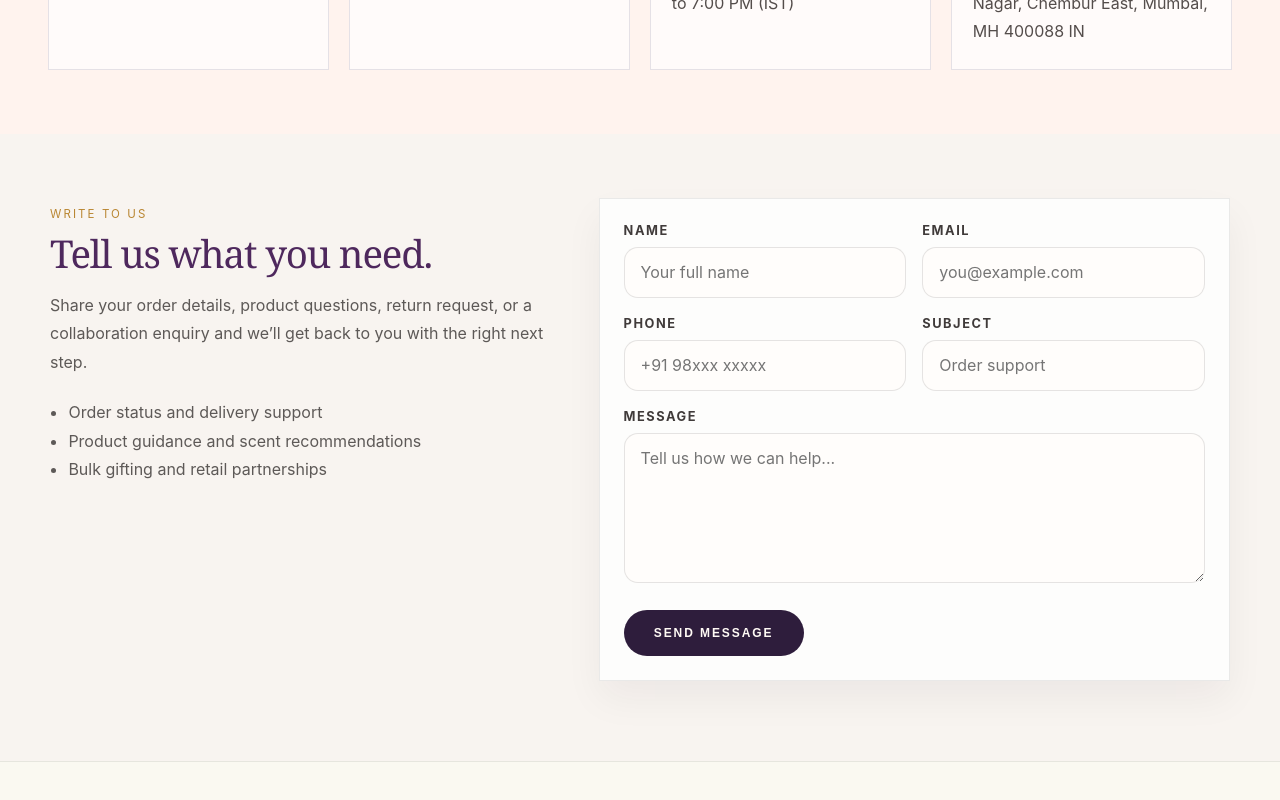
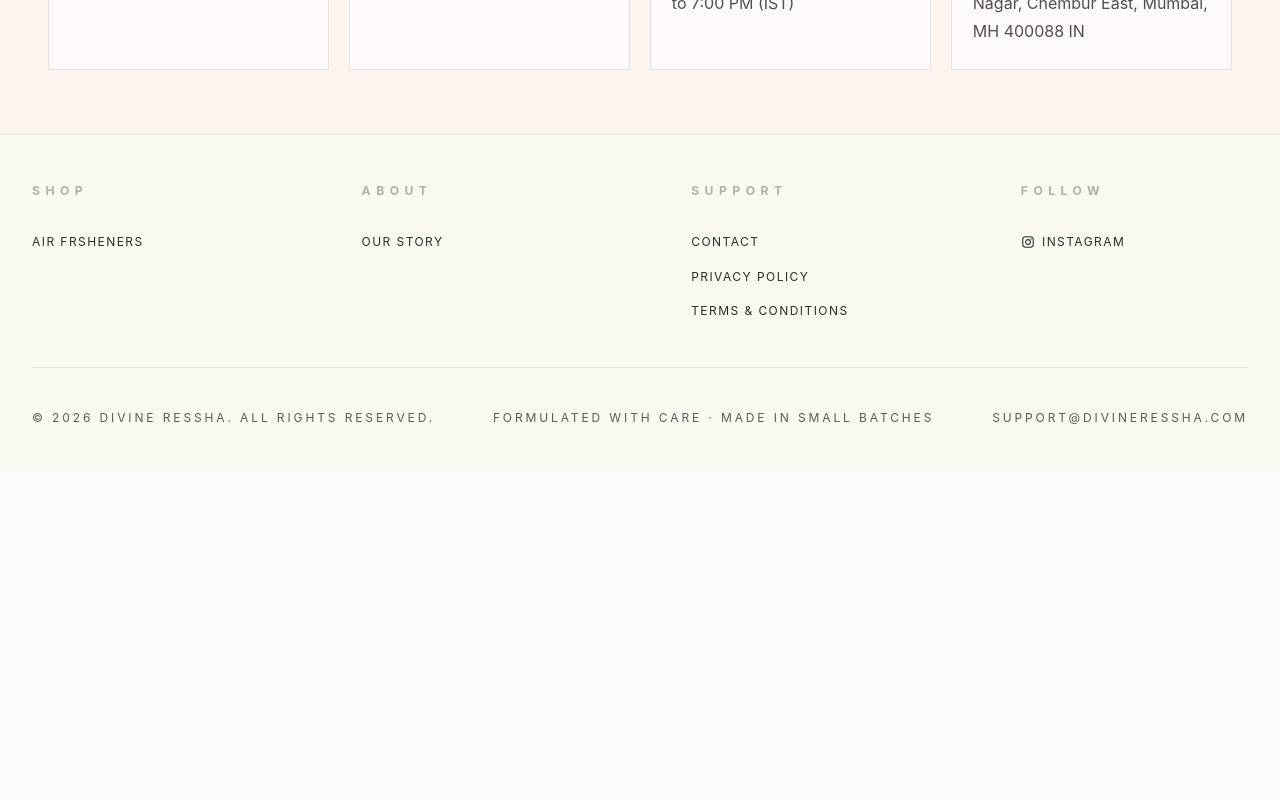
Before and after one commit to rajsingh-vks/Divine_Ressha_frontend, a Next.js app: page /contact in a window 1280 px wide. Shown: the part 980-1780 px from the top of the page. After the commit the page ends 1453 px from the top, so only its background shows below. Built offline with nearby package versions, Linux system fonts and the light colour scheme; no server answers.

Commit message:
contact page

```diff
--- a/app/contact/page.tsx
+++ b/app/contact/page.tsx
@@ -86,7 +86,7 @@ export default function ContactPage() {
           </div>
         </section>
 
-        <section className="contact-form-section">
+        {/* <section className="contact-form-section">
           <div className="contact-form-shell">
             <div className="contact-form-copy">
               <p className="info-page-overline">Write to us</p>
@@ -132,7 +132,7 @@ export default function ContactPage() {
               <button type="submit" className="contact-submit">Send message</button>
             </form>
           </div>
-        </section>
+        </section> */}
       </main>
       <Footer />
     </>
```
